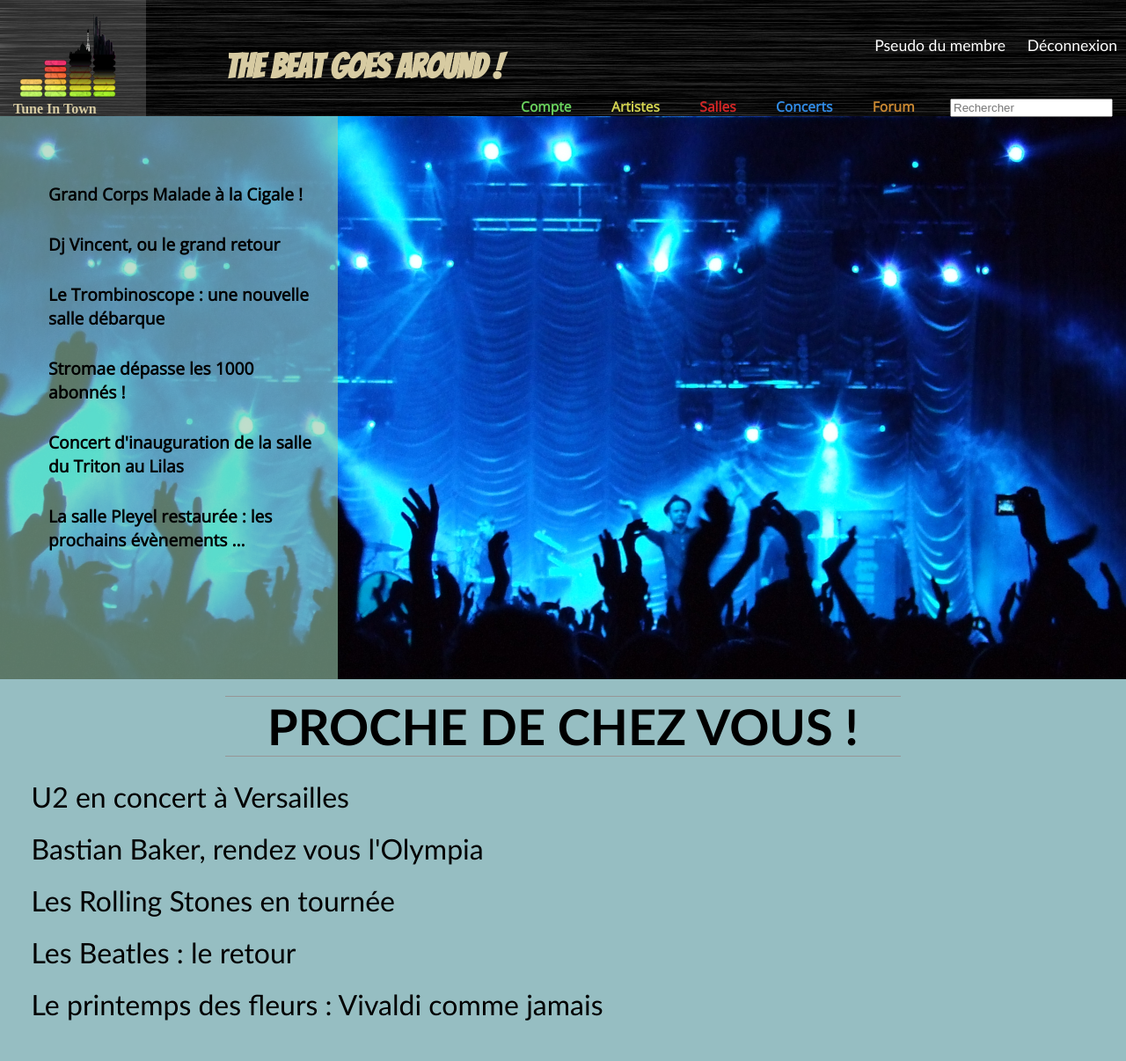
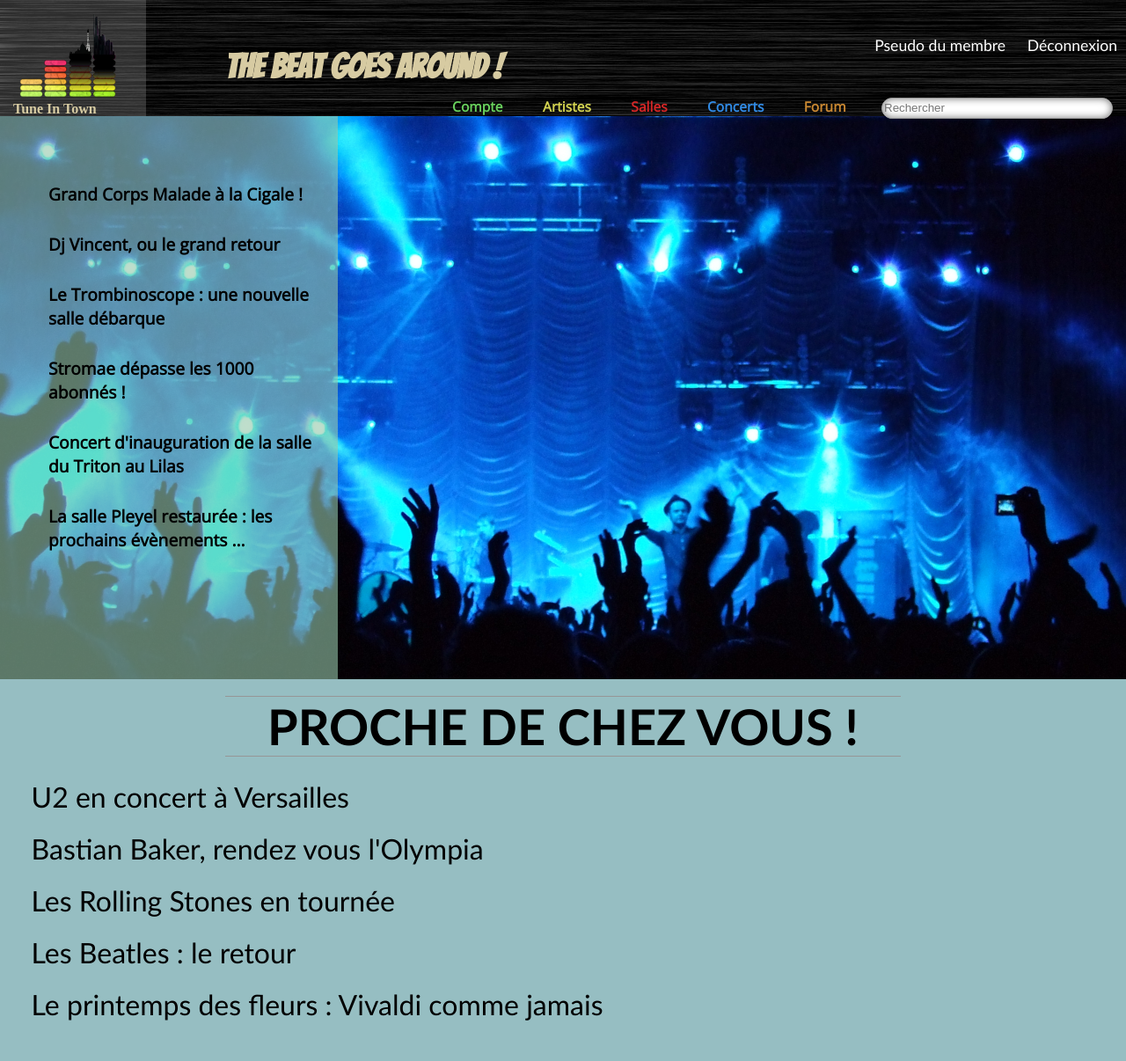
Before and after one commit to baptisteCapart/Site-Web, a PHP site: page /home.php in a window 1280 px wide. Shown: the top 1206 px of the page at 88% size. Run offline with PHP 8.4, Linux system fonts and the light colour scheme; some web fonts are replaced.

Commit message:
barre de recherche + fond noir + membre

```diff
--- a/PageMembre.php
+++ b/PageMembre.php
@@ -1,6 +1,6 @@
 
 <?php include("banniere.php"); ?>
-
+<div id "bloc-page" >
 <div id= "cover">
 
 </div>
@@ -8,7 +8,7 @@
 	<ul id="membre">
 		<li>
 			<div>
-				<img id="image" src="images/membreexemple_opt.jpg" width="220" height="220" alt="Photo de Gérard" />
+				<img id="image" src="images/membreexp.jpg" width="220" height="220" alt="Photo de Gérard" />
 			</div>
 		</li>
 		<li id="donneesmembre">
@@ -32,5 +32,5 @@
 
 </div>
 
-
+</div>
 <?php include("footer.php"); ?>
--- a/banniere.php
+++ b/banniere.php
@@ -91,7 +91,7 @@
 			<li id = "forum"><a href="#">Forum</a></li>
 			<li id = "search">
 				<form class ="recherche" method="post" action="research.php">
-					<input type="text" name="recherche" placeholder="Rechercher"/>
+					<input class = "barresearch" type="text" name="recherche" placeholder="Rechercher" size ="30"/>
 				</form>
 			</li>
 		</ul>
--- a/bannierestyle.css
+++ b/bannierestyle.css
@@ -16,6 +16,13 @@ header
 	width : 13%;
 }
 
+.barresearch
+{
+	box-shadow: 0 0 9px #777 inset ;
+	border-radius: 40px;
+	border: solid 1px #999;
+	height: 20px;
+}
 
 #logo
 {
@@ -25,6 +32,8 @@ header
 	left: 13%;
 	display: inline-block;
 }
+
+
 
 .login
 {
--- a/pageMembrestyle.css
+++ b/pageMembrestyle.css
@@ -5,7 +5,12 @@ html, body
 	font-family: calibri;
 	margin: 0;
 	padding: 0;
-	background: black;
+}
+
+#bloc-page
+{
+		background: black;
+
 }
 
 #cover
@@ -43,7 +48,7 @@ html, body
 {
 	border:  8px solid gray;
 	border-radius: 300px;
-    width: 50%;
+    width: 220px;
 
 }
 
```
